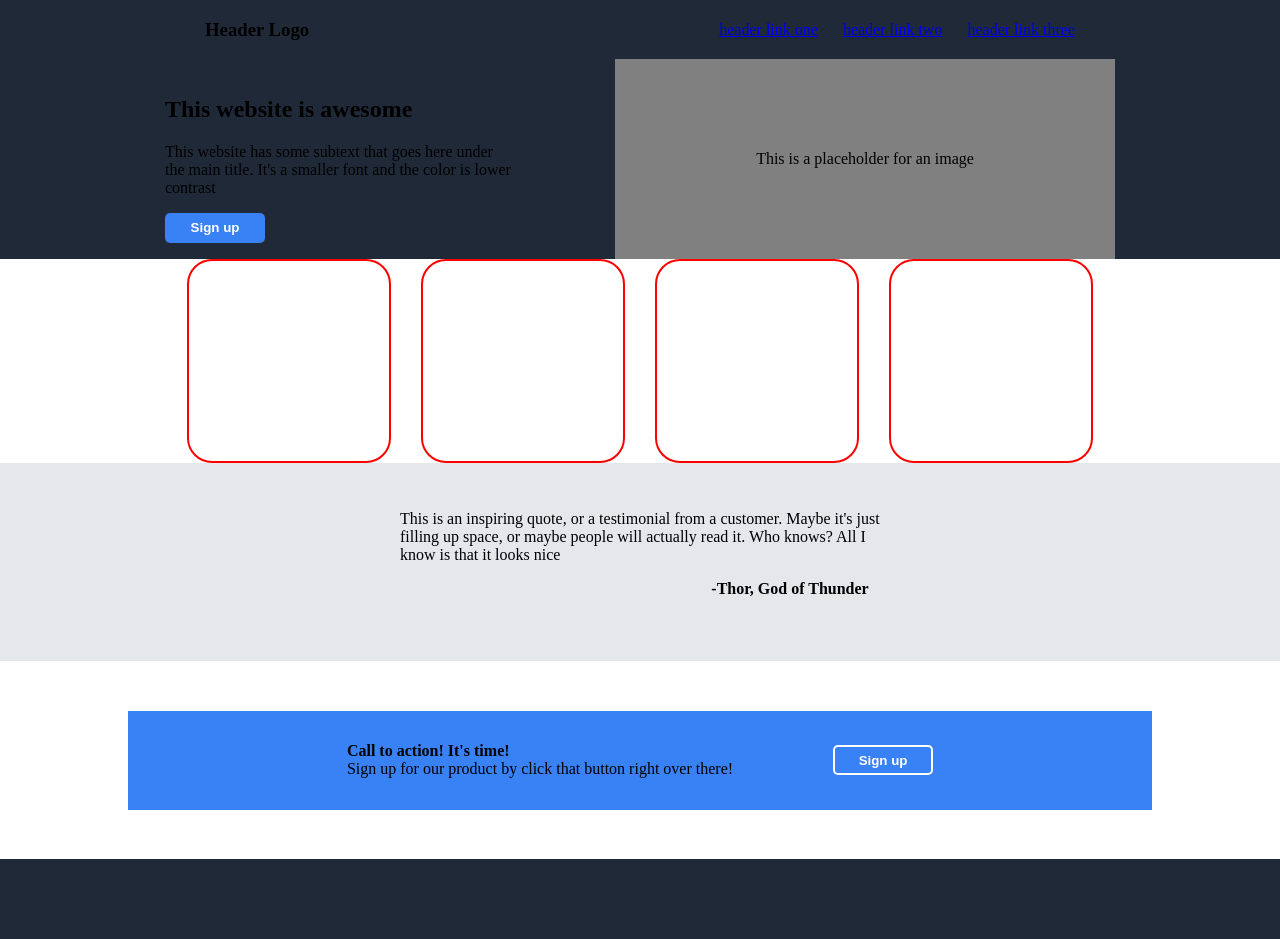
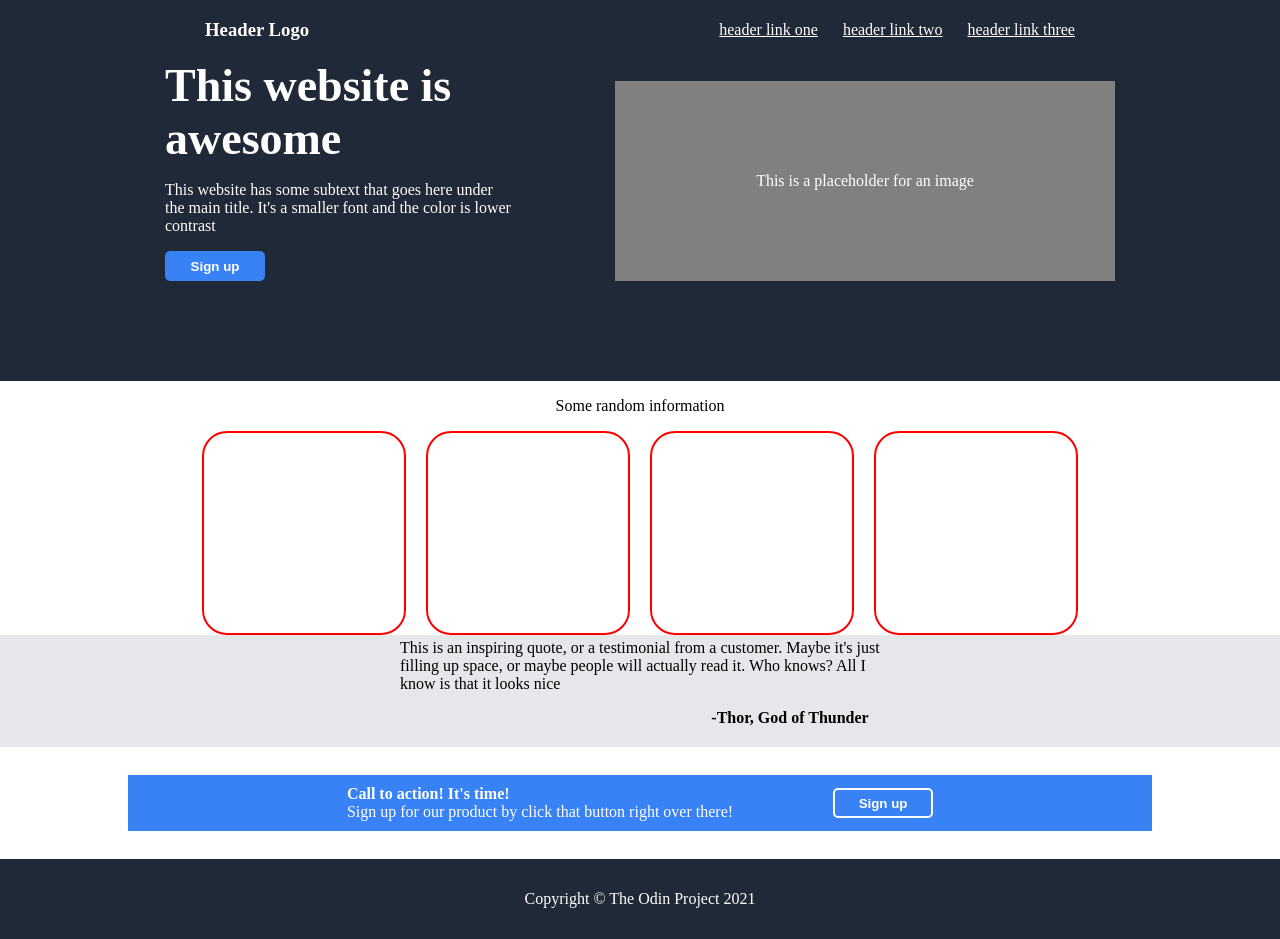
Before and after one commit to vasili2142/landing-page, a plain HTML site: page index.html in a window 1280 px wide. Before the commit the page ends 859 px from the top, so only its background shows below. Drawn offline with Linux system fonts and the light colour scheme.

Commit message:
Add additional elements and styling

```diff
--- a/index.html
+++ b/index.html
@@ -34,10 +34,14 @@
     </section>
     <!-- Middle-Top Section -->
     <section class="middle-top-sec">
-      <div class="mt-boxes box1"></div>
-      <div class="mt-boxes box2"></div>
-      <div class="mt-boxes box3"></div>
-      <div class="mt-boxes box4"></div>
+      <p>Some random information</p>
+
+      <div class="allBoxes">
+        <div class="mt-boxes box1"></div>
+        <div class="mt-boxes box2"></div>
+        <div class="mt-boxes box3"></div>
+        <div class="mt-boxes box4"></div>
+      </div>
     </section>
     <!-- Middle-Bottom Section -->
     <section class="middle-bottom-sec">
@@ -58,8 +62,10 @@
         </p>
         <button value="Sign up"><strong>Sign up</strong></button>
       </div>
-
     </section>
   </main>
+  <footer>
+    <p>Copyright &#169; The Odin Project 2021</p>
+  </footer>
 </body>
 </html>
--- a/style.css
+++ b/style.css
@@ -1,3 +1,6 @@
+*{
+  color: white;
+}
 html,
 body{
   margin: 0px;
@@ -38,9 +41,14 @@ section.sectionTop{
   justify-content: center;
   align-items: center;
   gap: 100px;
+  margin-bottom: 50px;
 }
 .top-left-sec{
   width: 350px;
+}
+.top-left-sec h1{
+  font-size: 46px;
+  margin: 0px;
 }
 section.sectionTop .top-left-sec button{
   border: hidden;
@@ -51,17 +59,26 @@ section.sectionTop .top-left-sec button{
   height: 200px;
   justify-content: center;
   align-items: center;
+  align-self: flex-end;
   background-color: gray;
 }
 
-/* Middle-top Section */
+/* Middle-Top Section */
 .middle-top-sec{
   display: flex;
-  justify-content: center;
+  flex-direction: column;
   align-items: center;
+
   flex: 1;
   background-color: white;
-  gap: 30px;
+  margin-top: 50px;
+}
+.allBoxes{
+  display: flex;
+  gap: 20px;
+}
+.middle-top-sec p{
+  color: black;
 }
 .mt-boxes{
   flex-basis: auto;
@@ -82,10 +99,12 @@ section.sectionTop .top-left-sec button{
 blockquote{
   width: 30rem;
   margin: 0px;
+  color: black;
 }
-.middle-bottom-sec p{
+.middle-bottom-sec p strong{
   position: relative;
   left: 150px;
+  color: black;
 }
 
 /* Above Footer Section */
@@ -106,3 +125,10 @@ blockquote{
   gap: 100px;
   background-color: #3882f6;
 }
+/* Footer */
+footer{
+  display: flex;
+  justify-content: center;
+  align-items: center;
+  height: 10vh;
+}
```
